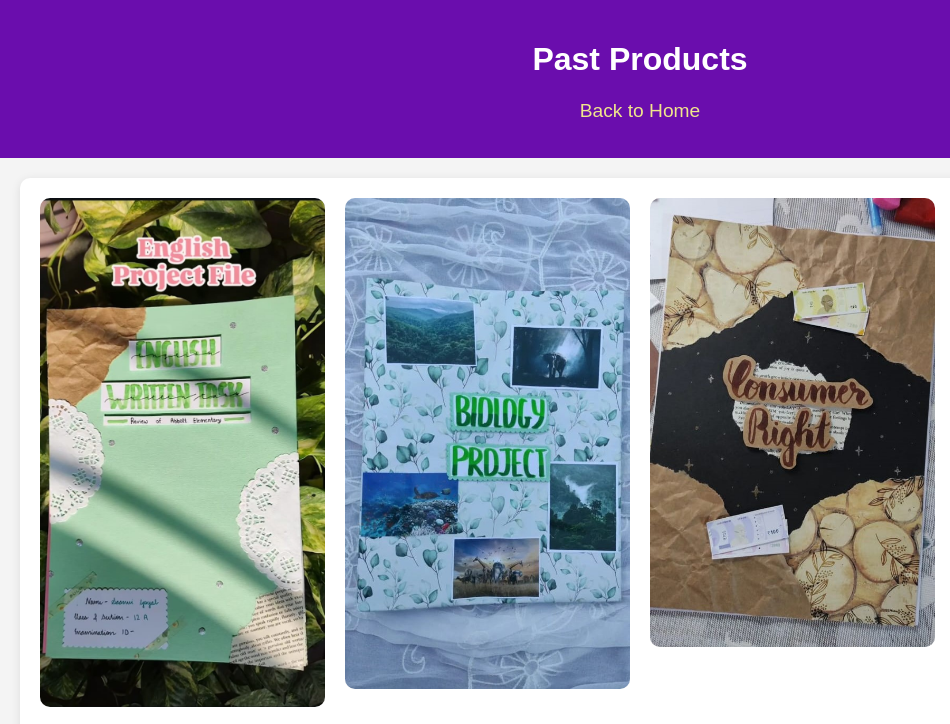
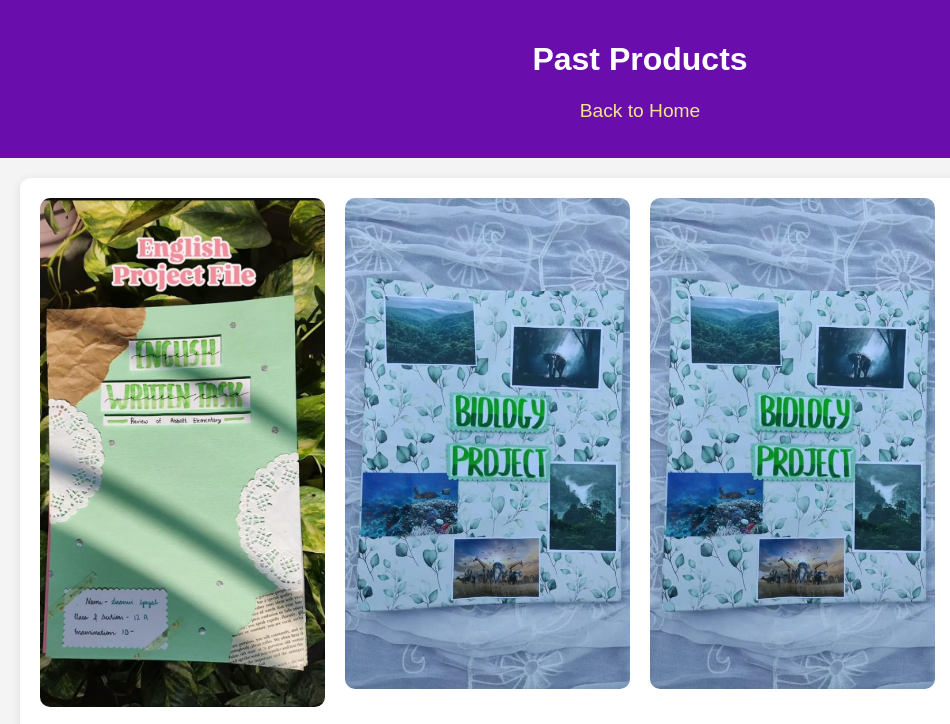
Before and after one commit to Shxbxxb/Only-Designs00, a plain HTML site: page past-products.html in a window 1280 px wide. Shown: the top 724 px of the page, 0-950 px from the left. Drawn offline with Linux system fonts and the light colour scheme; grey boxes are pictures that could not be loaded; files whose address does not match are found by name.

Commit message:
Update past-products.html

```diff
--- a/past-products.html
+++ b/past-products.html
@@ -87,7 +87,7 @@
         <div class="gallery">
             <img src="https://github.com/Shxbxxb/Only-Designs00/blob/main/Pictures/WhatsApp%20Image%202024-11-30%20at%201.04.36%20AM.jpeg" alt="Past Product 1">
             <img src="https://github.com/Shxbxxb/Only-Designs00/blob/main/Pictures/WhatsApp%20Image%202024-11-30%20at%201.04.31%20AM.jpeg" alt="Past Product 2">
-            <img src="c:\Users\Shabeeb Siddiqui\Desktop\OnlyDesigns Website\Pictures\WhatsApp Image 2024-11-30 at 1.04.30 AM.jpeg" alt="Past Product 3">
+            <img src="https://github.com/Shxbxxb/Only-Designs00/blob/main/Pictures/WhatsApp%20Image%202024-11-30%20at%201.04.31%20AM.jpeg" alt="Past Product 3">
             <img src="c:\Users\Shabeeb Siddiqui\Desktop\OnlyDesigns Website\Pictures\WhatsApp Image 2024-11-30 at 1.04.30 AM (1).jpeg" alt="Past Product 4">
             <img src="c:\Users\Shabeeb Siddiqui\Desktop\OnlyDesigns Website\Pictures\WhatsApp Image 2024-11-30 at 1.04.31 AM (1).jpeg" alt="Past Product 5">
         </div>
```
